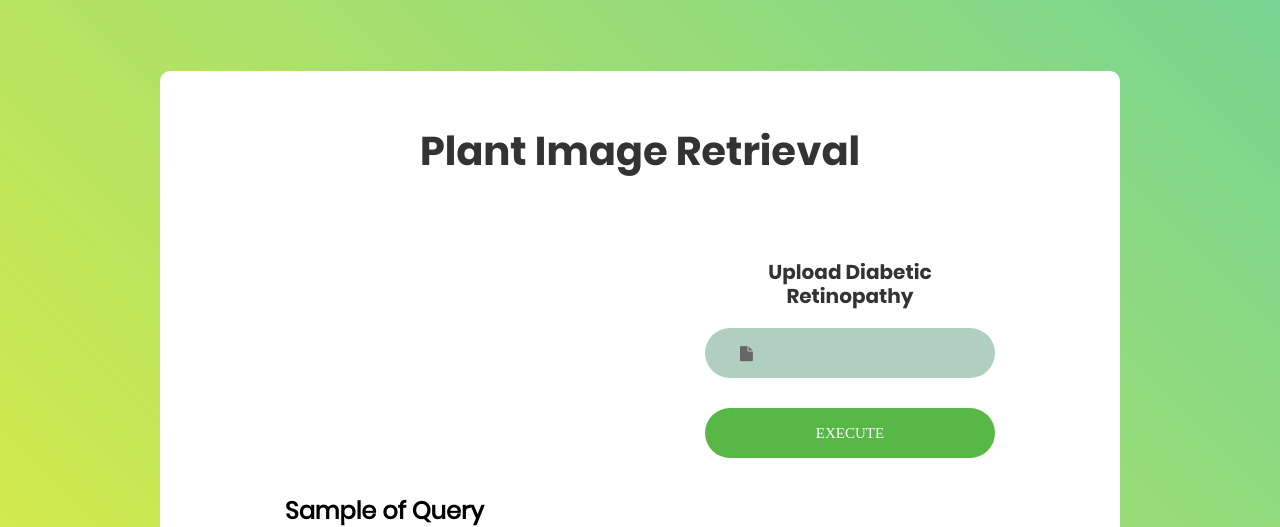
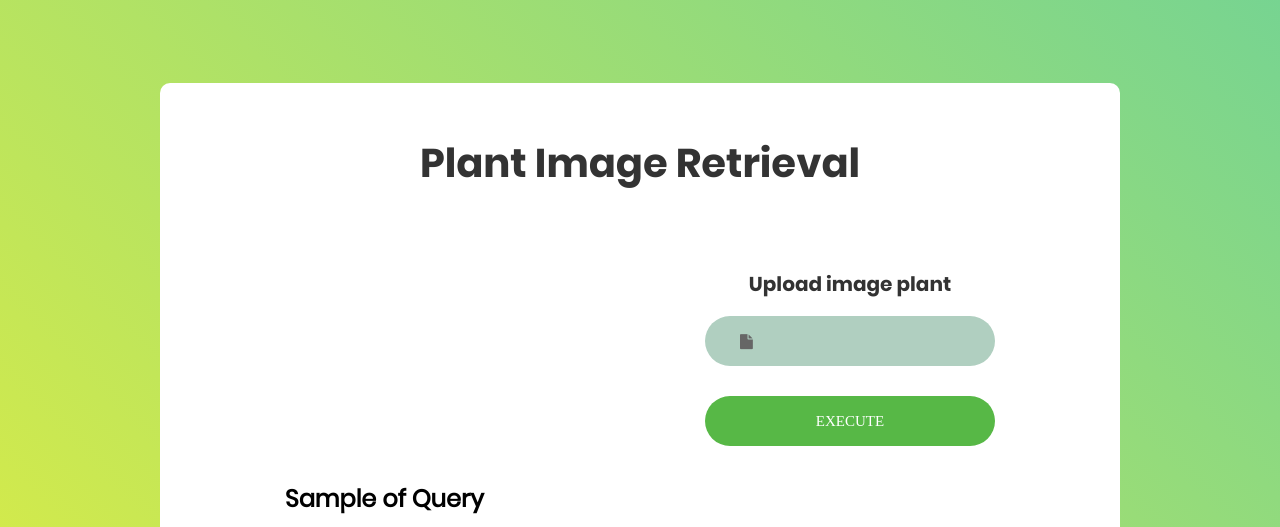
Before and after one commit to AbdulKadi12/diabetic-cbir-project-heroku-main-main, a Flask app: page / in a window 1280 px wide. Shown: the top 527 px of the page. Run offline with Flask 2, Linux system fonts and the light colour scheme; parts of the project's set-up code (start-up, migrations or seed data) failed here and were passed over; some web fonts are replaced.

Commit message:
Update index.html

```diff
--- a/templates/index.html
+++ b/templates/index.html
@@ -65,7 +65,7 @@
                 <!--query by upload -->
                 <form class="login100-form validate-form" method=post enctype=multipart/form-data> <span
                     class="login100-form-title">
-                    Upload Diabetic Retinopathy
+                    Upload image plant
                     </span>
                     <div class="container-login100-form-btn">
                         <div class="wrap-input100 validate-input" data-validate="Image file is required" id="input">
```
